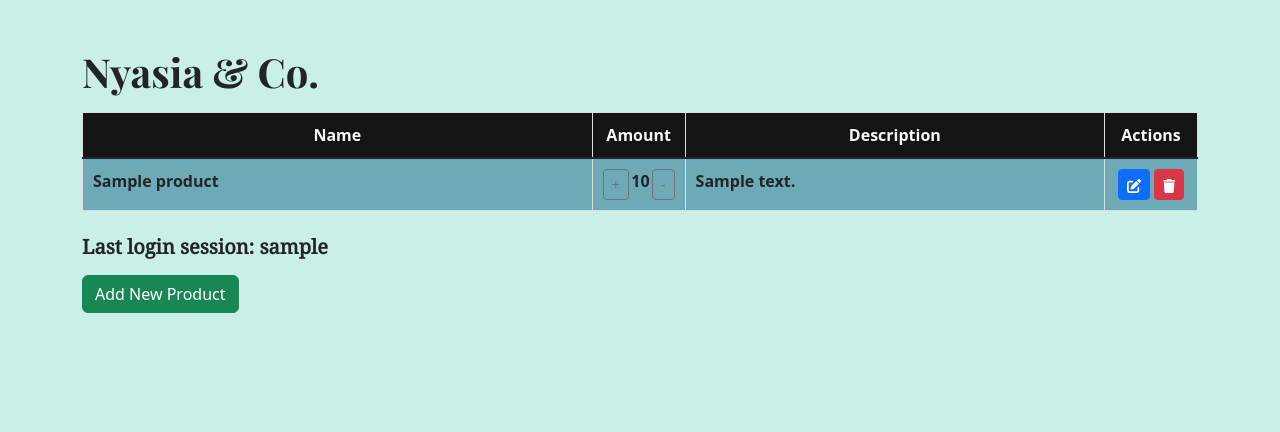
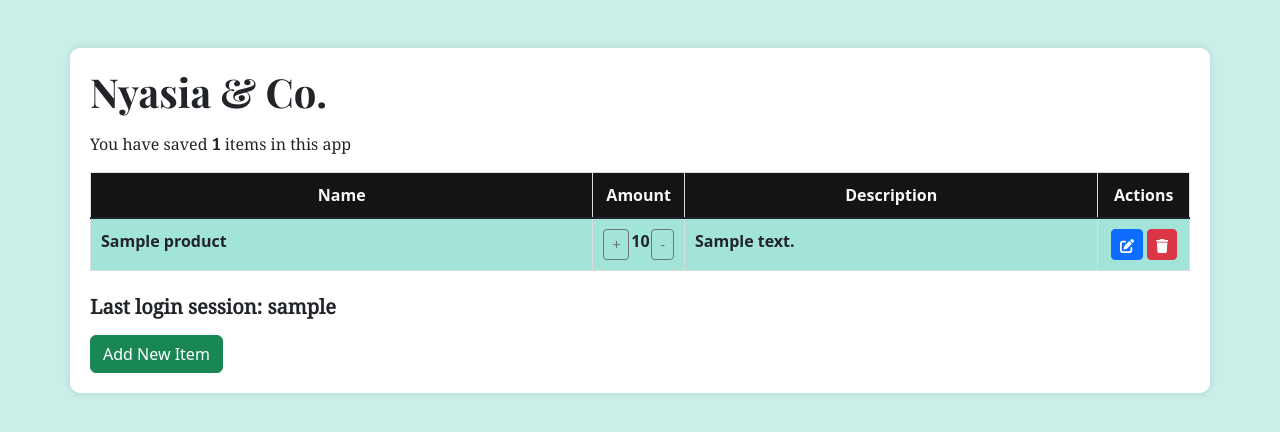
Before and after one commit to nyasiaay/nyasia_and_co, a Django app: template main/templates/main.html in a window 1280 px wide. Shown: the part 54-486 px from the top of the page. Run offline with Django 4.2, Linux system fonts and the light colour scheme; the template is opened without the code that fills it: most values are stand-ins (such as "Sample title", 1, 10 or a date in 2020).

Commit message:
Tugas 5 PBP

```diff
--- a/main/templates/main.html
+++ b/main/templates/main.html
@@ -8,7 +8,6 @@
     body {
         background-color: #c9efe8;
     }
-
     .custom-padding {
         padding-right: 10px;
     }
@@ -22,8 +21,12 @@
     .name-class {
         margin-right: 10px;
     }
-
-    /* Add your custom table styles here */
+    .background-container {
+        background-color: #ffffff;
+        border-radius: 10px;
+        box-shadow: 0px 0px 10px rgba(0, 0, 0, 0.1);
+        padding: 20px;
+    }
     table {
         width: 100%;
         border-collapse: collapse;
@@ -43,14 +46,11 @@
     td {
         vertical-align: top;
     }
-    tr:nth-child(odd) {
+    tr{
         background-color: #f2f2f2;
     }
-    tr:nth-child(even) {
-        background-color: #ffff;
-    }
     tr:last-child {
-        background-color: #6daab5;
+        background-color: #a3e4d9;
     }
 </style>
 <nav class="navbar navbar-expand-lg navbar-light " style="background-color: #a3e4d9;">
@@ -75,9 +75,9 @@
         </li>
     </ul>
 </nav>
-<div class="container mt-5">
+<div class="container mt-5 background-container">
     <h1 class="playfair mb-3">Nyasia & Co.</h1>
-
+    <p class="noto-serif">You have saved <b>{{ items_count }}</b> items in this app</p>
     <table>
         <thead>
             <tr>
@@ -125,7 +125,7 @@
 
     <h5 class="mt-4 noto-serif"><strong>Last login session: {{ last_login }}</strong></h5>
     <a href="{% url 'main:create_product' %}" class="btn btn-success mt-2">
-        Add New Product
+        Add New Item
     </a>
 </div>
 {% endblock content %}
--- a/main/views.py
+++ b/main/views.py
@@ -18,12 +18,15 @@ from django.shortcuts import get_object_or_404
 @login_required(login_url='/login')
 def show_main(request):
     products = Item.objects.filter(user=request.user)
+    items_count = products.count()
 
     context = {
     'name': request.user.username,
     'class': 'PBP E',
     'products': products,
     'last_login': request.COOKIES['last_login'],
+    'items': products,
+    'items_count': items_count
 }
 
     return render(request, "main.html", context)
```
Also changed, not shown: main/templates/edit_product.html (+7 -1 lines).
